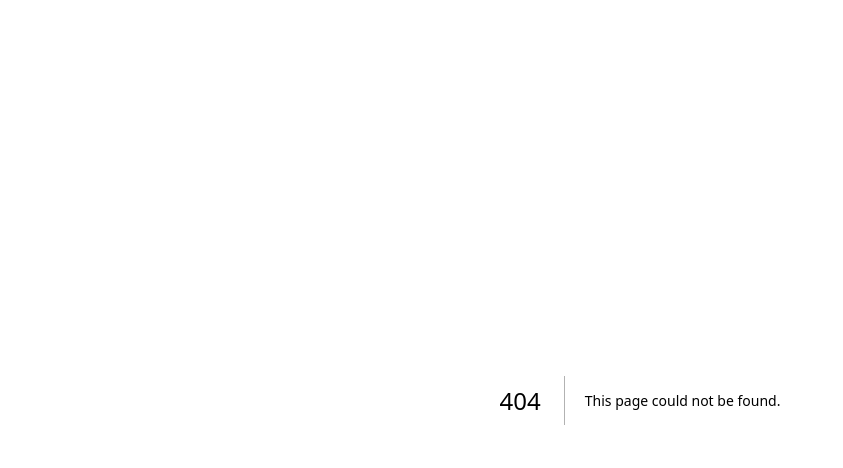
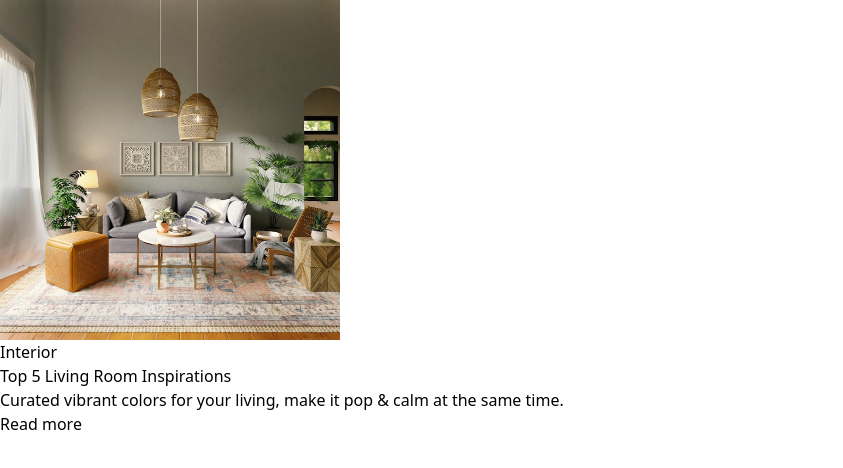
Before and after one commit to amandaguan-ag/marketing, a Next.js app: page /blog-card in a window 1280 px wide. Before the commit this address had no page. Shown: the top 468 px of the page, without its empty margins (0-843 px from the left). Built offline with nearby package versions, Linux system fonts and the light colour scheme.

Commit message:
add blog content

```diff
--- /dev/null
+++ b/src/components/BlogCard.js
@@ -0,0 +1,29 @@
+import Image from "next/image";
+
+const BlogCard = ({ title, category, description, imageSrc }) => {
+  return (
+    <div>
+      <Image src={imageSrc} alt={title} width={340} height={288} />
+      <div>
+        <div>
+          <div>
+            <span>{category}</span>
+          </div>
+          <span>{title}</span>
+        </div>
+        <div>
+          <span>{description}</span>
+          <div>
+            <div>
+              <span>Read more</span>
+            </div>
+            <div>
+            </div>
+          </div>
+        </div>
+      </div>
+    </div>
+  );
+};
+
+export default BlogCard;
--- /dev/null
+++ b/src/pages/blog-card.js
@@ -0,0 +1,14 @@
+import BlogCard from "../components/BlogCard";
+
+export default function BlogCardPage() {
+  return (
+    <main>
+      <BlogCard
+        title="Top 5 Living Room Inspirations"
+        category="Interior"
+        description="Curated vibrant colors for your living, make it pop & calm at the same time."
+        imageSrc="/spacejoy-YqFz7UMm8qE-unsplash.jpg"
+      />
+    </main>
+  );
+}
```
